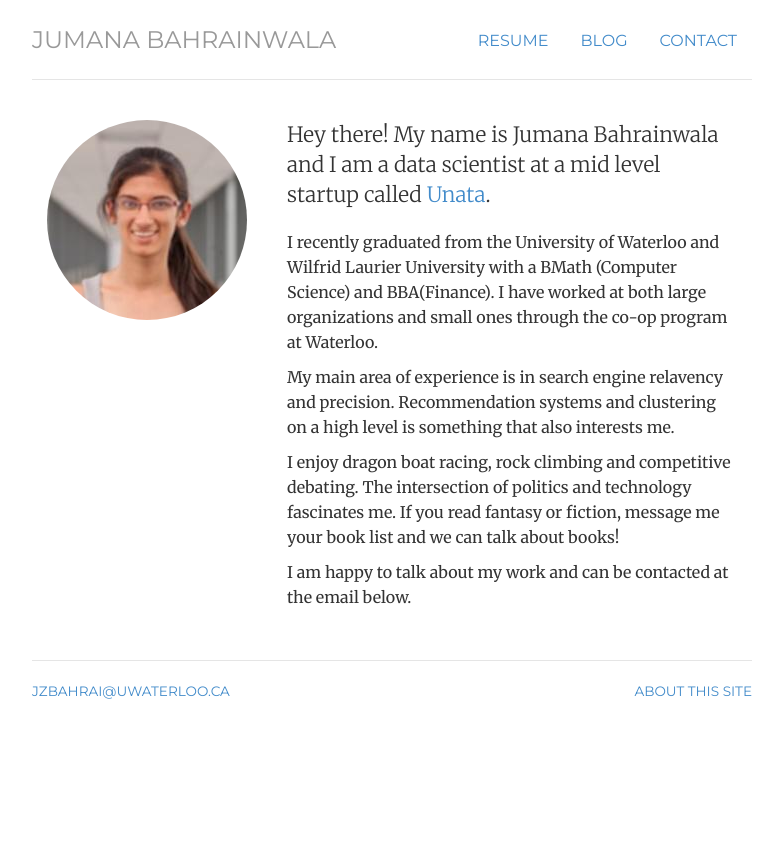
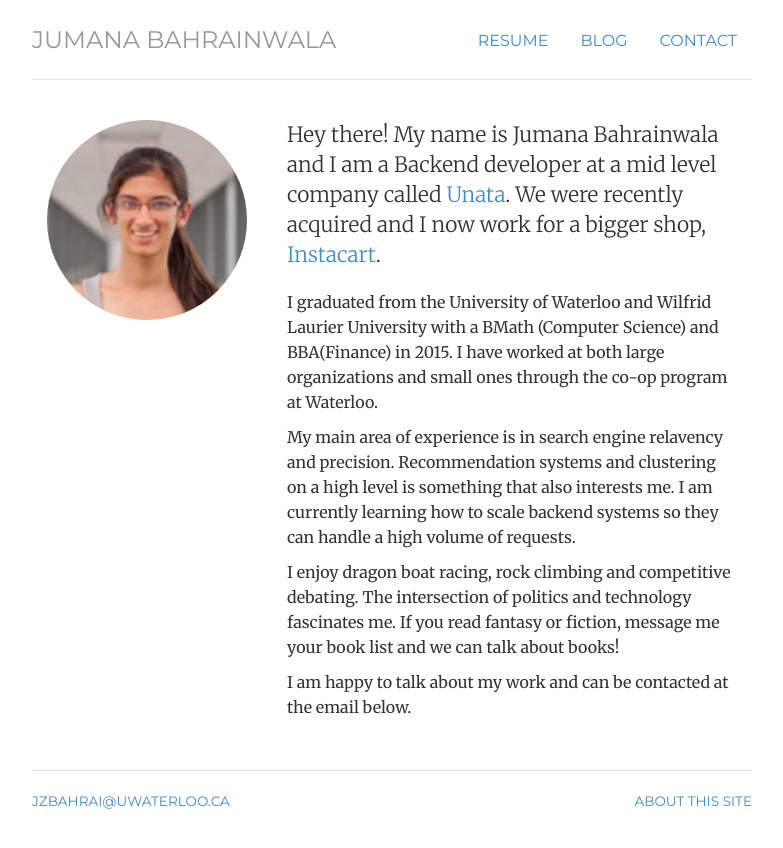
Before and after one commit to jzbahrai/jzbahrai.github.io, a Jekyll site: the page built from index.html, in a window 1280 px wide. Shown: the top 848 px of the page, without its empty margins (248-1031 px from the left). Built offline with Jekyll 4.4.1, drawn with Linux system fonts in a browser that asks for light colours.

Commit message:
Updated intro

```diff
--- a/index.html
+++ b/index.html
@@ -11,9 +11,9 @@ contact: passive
 	<img  class="img-circle avatar" alt="Jumana Bahrainwala" src="img/Profile Picture.jpg">
 	</div>
 	<div itemscope itemtype="http://data-vocabulary.org/Person" class="col-sm-8">
-	<p class="lead">Hey there! My name is <span itemprop="name">Jumana Bahrainwala</span> and I am a data scientist at a mid level startup called <a href="https://unata.com/">Unata</a>.</p>
-	<p> I recently graduated from the University of Waterloo and Wilfrid Laurier University with a BMath (Computer Science) and BBA(Finance). I have worked at both large organizations and small ones through the co-op program at Waterloo. </p>
-	<p> My main area of experience is in search engine relavency and precision. Recommendation systems and clustering on a high level is something that also interests me. </p>
+	<p class="lead">Hey there! My name is <span itemprop="name">Jumana Bahrainwala</span> and I am a Backend developer at a mid level company called <a href="https://unata.com/">Unata</a>. We were recently acquired and I now work for a bigger shop, <a href="https://instacart.com">Instacart</a>.</p>
+	<p> I graduated from the University of Waterloo and Wilfrid Laurier University with a BMath (Computer Science) and BBA(Finance) in 2015. I have worked at both large organizations and small ones through the co-op program at Waterloo. </p>
+	<p> My main area of experience is in search engine relavency and precision. Recommendation systems and clustering on a high level is something that also interests me. I am currently learning how to scale backend systems so they can handle a high volume of requests.</p>
 	<p> I enjoy dragon boat racing, rock climbing and competitive debating. The intersection of politics and technology fascinates me. If you read fantasy or fiction, message me your book list and we can talk about books!</p>
 	<p>I am happy to talk about my work and can be contacted at the email below. </p>
 	</div>
--- /dev/null
+++ b/robots.txt
@@ -0,0 +1,3 @@
+User-agent: *
+Disallow: /blog/*
+Disallow: /cv/*
```
Also changed, not shown: 1 other file.
